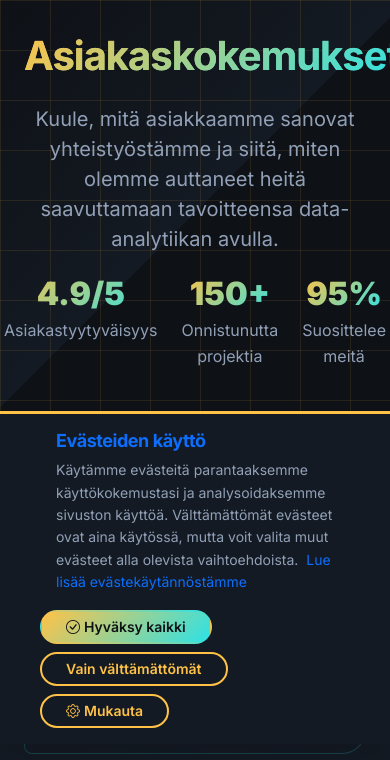
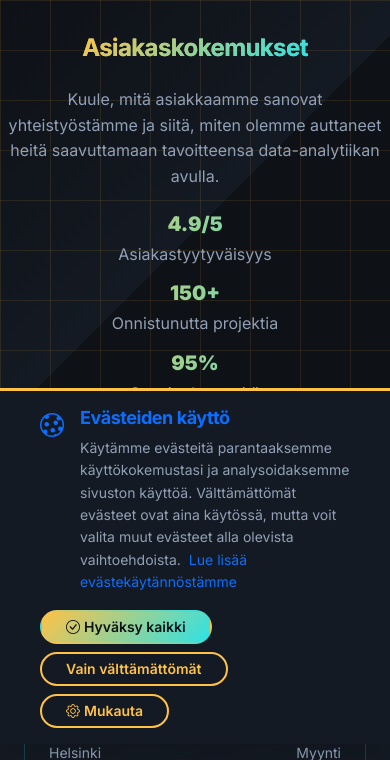
Before and after one commit to ElenaYa/clearnexa, a PHP site: page /testimonials.php in a window 390 px wide; the page is wider, and only the part inside the window is pictured. Shown: the part 100-860 px from the top of that part. Run offline with PHP 8.4, Linux system fonts and the light colour scheme.

Commit message:
testimonials

```diff
--- a/assets/style.css
+++ b/assets/style.css
@@ -1165,6 +1165,26 @@
   .page-services .btn:last-child {
     margin-bottom: 16px;
   }
+
+  /* Hero section mobile fixes for testimonials page */
+  .page-testimonials .hero .container {
+    padding-left: var(--space-md);
+    padding-right: var(--space-md);
+  }
+
+  .page-testimonials .hero .d-flex.justify-content-center.gap-4 {
+    flex-direction: column;
+    gap: var(--space-lg) !important;
+  }
+
+  .page-testimonials .hero .stat-number {
+    font-size: var(--text-2xl);
+  }
+
+  .page-testimonials .hero .lead {
+    font-size: var(--text-base);
+    line-height: 1.6;
+  }
 }
 
 /* Footer checkbox: keep perfect square and prevent shrinking */
@@ -1721,6 +1741,25 @@
   .error-number {
     font-size: clamp(4rem, 20vw, 8rem);
   }
+
+  /* Extra small screen fixes for testimonials hero */
+  .page-testimonials .hero .container {
+    padding-left: var(--space-sm);
+    padding-right: var(--space-sm);
+  }
+
+  .page-testimonials .hero h1 {
+    font-size: var(--text-2xl);
+    line-height: 1.3;
+  }
+
+  .page-testimonials .hero .stat-number {
+    font-size: var(--text-xl);
+  }
+
+  .page-testimonials .hero .d-flex.justify-content-center.gap-4 {
+    gap: var(--space-md) !important;
+  }
 }
 
 /* Print styles */
--- a/partials/header.php
+++ b/partials/header.php
@@ -40,7 +40,7 @@
     <link href="https://cdn.jsdelivr.net/npm/bootstrap@5.3.0/dist/css/bootstrap.min.css" rel="stylesheet">
 
     <!-- Bootstrap Icons -->
-    <link href="https://cdn.jsdelivr.net/npm/bootstrap-icons@1.10.0/font/bootstrap-icons.css" rel="stylesheet">
+    <link href="https://cdn.jsdelivr.net/npm/bootstrap-icons@1.11.3/font/bootstrap-icons.css" rel="stylesheet">
 
     <!-- Google Fonts -->
     <link href="https://fonts.googleapis.com/css2?family=Inter:wght@300;400;500;600;700;900&display=swap" rel="stylesheet">
--- a/testimonials.php
+++ b/testimonials.php
@@ -444,7 +444,7 @@
                             <i class="bi bi-building"></i>
                         </div>
                         <h5 class="text-primary mb-3">Rahoitusala</h5>
-                        <div class="stat-number text-primary mb-2">35%</div>
+                        <div class="stat-number text-primary mb-2" data-target="35" data-suffix="%">0%</div>
                         <p class="text-muted">Keskimääräinen tuottavuuden kasvu riskinhallinnassa</p>
                     </div>
                 </div>
@@ -456,7 +456,7 @@
                             <i class="bi bi-cart"></i>
                         </div>
                         <h5 class="text-primary mb-3">Vähittäiskauppa</h5>
-                        <div class="stat-number text-primary mb-2">42%</div>
+                        <div class="stat-number text-primary mb-2" data-target="42" data-suffix="%">0%</div>
                         <p class="text-muted">Myynnin kasvu optimoidun varastonhallinnan ansiosta</p>
                     </div>
                 </div>
@@ -468,7 +468,7 @@
                             <i class="bi bi-gear"></i>
                         </div>
                         <h5 class="text-primary mb-3">Teollisuus</h5>
-                        <div class="stat-number text-primary mb-2">28%</div>
+                        <div class="stat-number text-primary mb-2" data-target="28" data-suffix="%">0%</div>
                         <p class="text-muted">Tuotantokustannusten säästö ennakoivan huollon avulla</p>
                     </div>
                 </div>
@@ -480,7 +480,7 @@
                             <i class="bi bi-heart-pulse"></i>
                         </div>
                         <h5 class="text-primary mb-3">Terveydenhuolto</h5>
-                        <div class="stat-number text-primary mb-2">55%</div>
+                        <div class="stat-number text-primary mb-2" data-target="55" data-suffix="%">0%</div>
                         <p class="text-muted">Potilaskokemusten parantuminen paremman datan avulla</p>
                     </div>
                 </div>
```
